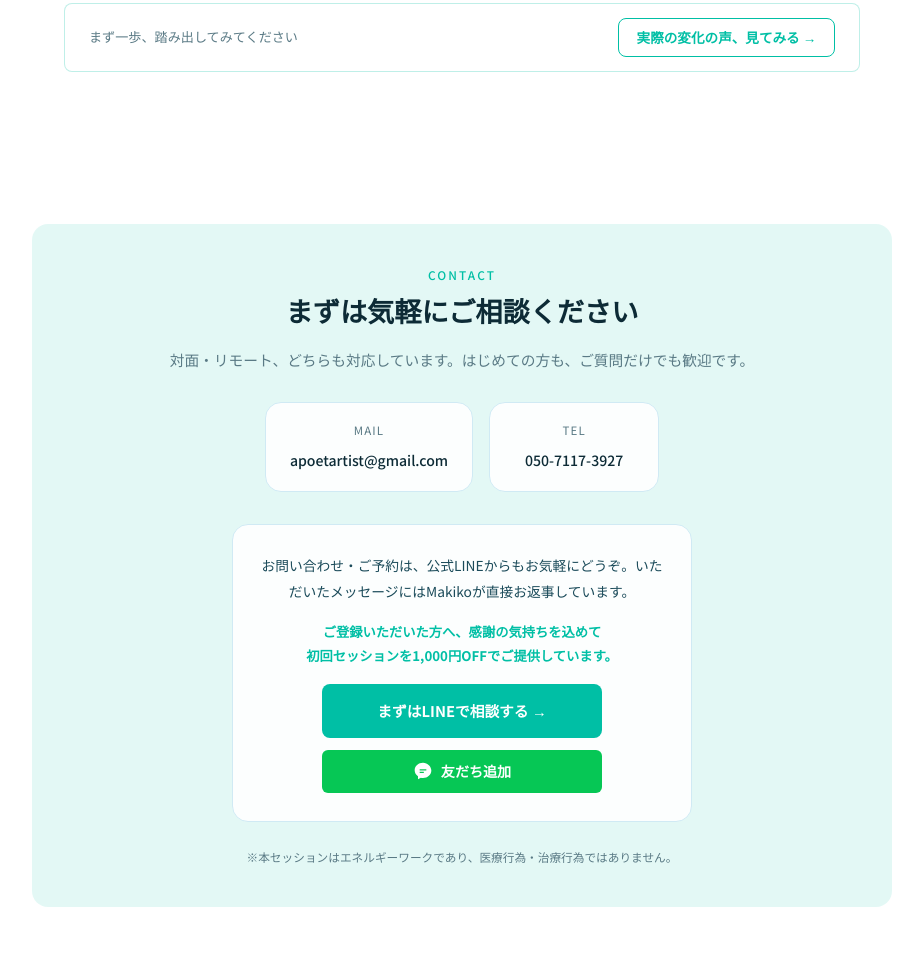
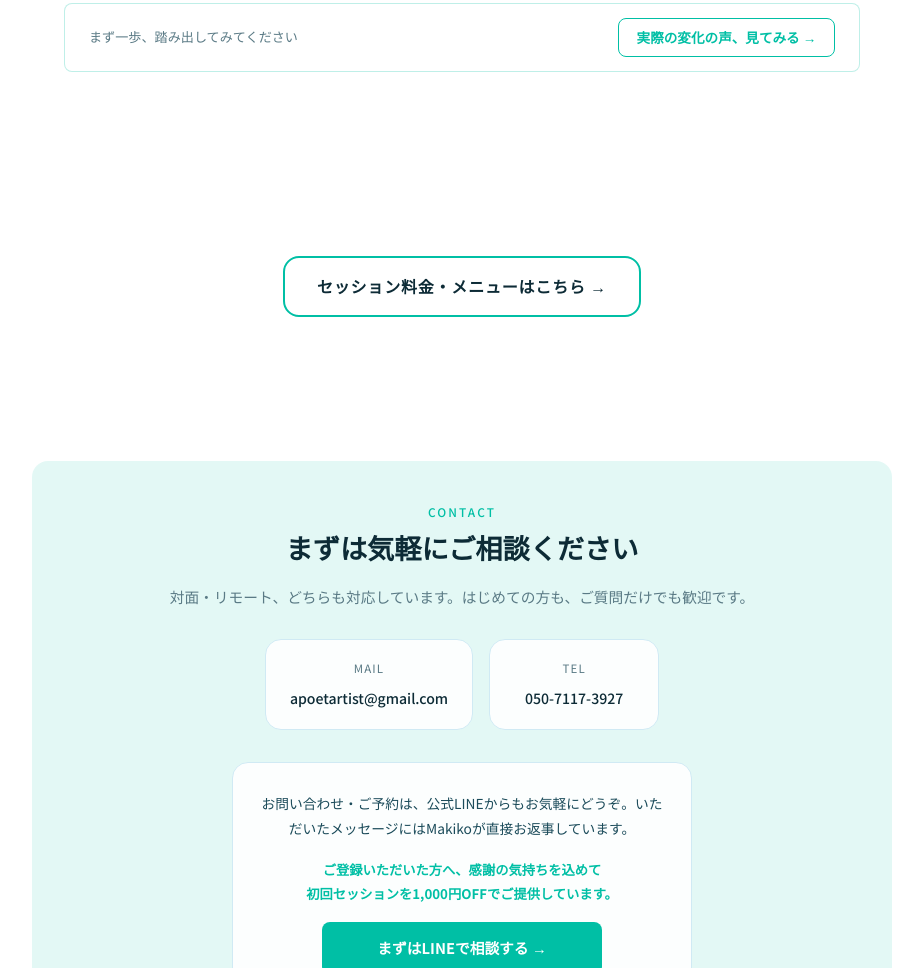
Before and after one commit to apoetartist-lab/8star_energy_work, a plain HTML site: page dna-activation.html in a window 1280 px wide. Shown: the part 5548-6516 px from the top of the page, without its empty margins (178-1101 px from the left). Drawn offline with nearby package versions, Linux system fonts and the light colour scheme.

Commit message:
Add files via upload

```diff
--- a/dna-activation.html
+++ b/dna-activation.html
@@ -306,6 +306,14 @@ body{
   </div>
 </div>
 
+<div class="page-section">
+  <div class="section-card card-white" style="text-align:center;padding:2rem">
+    <a href="https://8star11i11.wordpress.com/dna%e3%82%a2%e3%82%af%e3%83%86%e3%82%a3%e3%83%99%e3%83%bc%e3%82%b7%e3%83%a7%e3%83%b3/" style="display:inline-flex;align-items:center;gap:0.6rem;background:#fff;color:var(--navy-dark);font-size:1rem;font-weight:700;padding:0.9rem 2rem;border-radius:var(--radius);border:2px solid var(--mint);text-decoration:none;letter-spacing:0.05em">
+      セッション料金・メニューはこちら →
+    </a>
+  </div>
+</div>
+
 <div class="page-section" id="contact">
   <div class="section-card card-mint" style="text-align:center">
     <div class="section-label">Contact</div>
```
